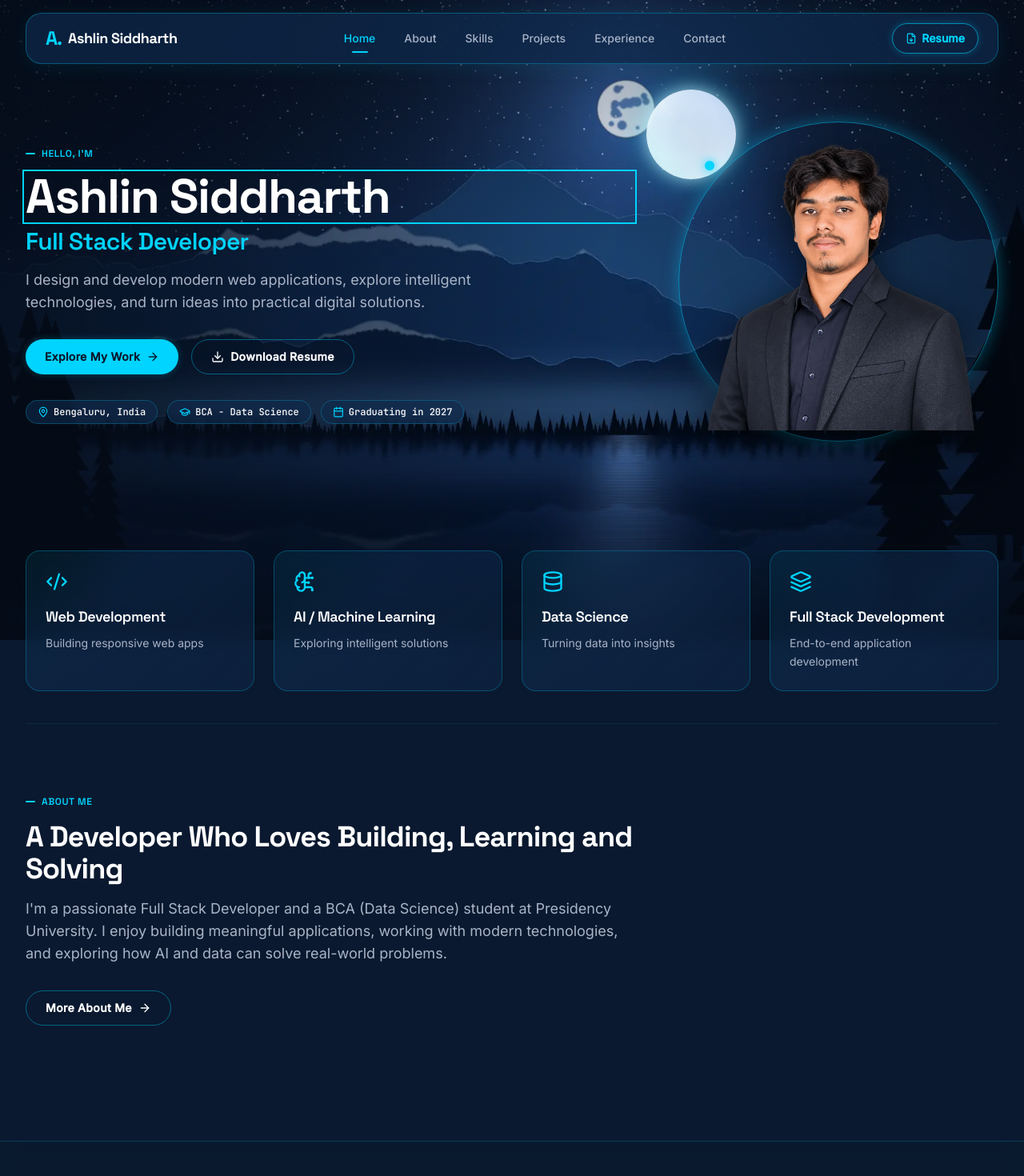
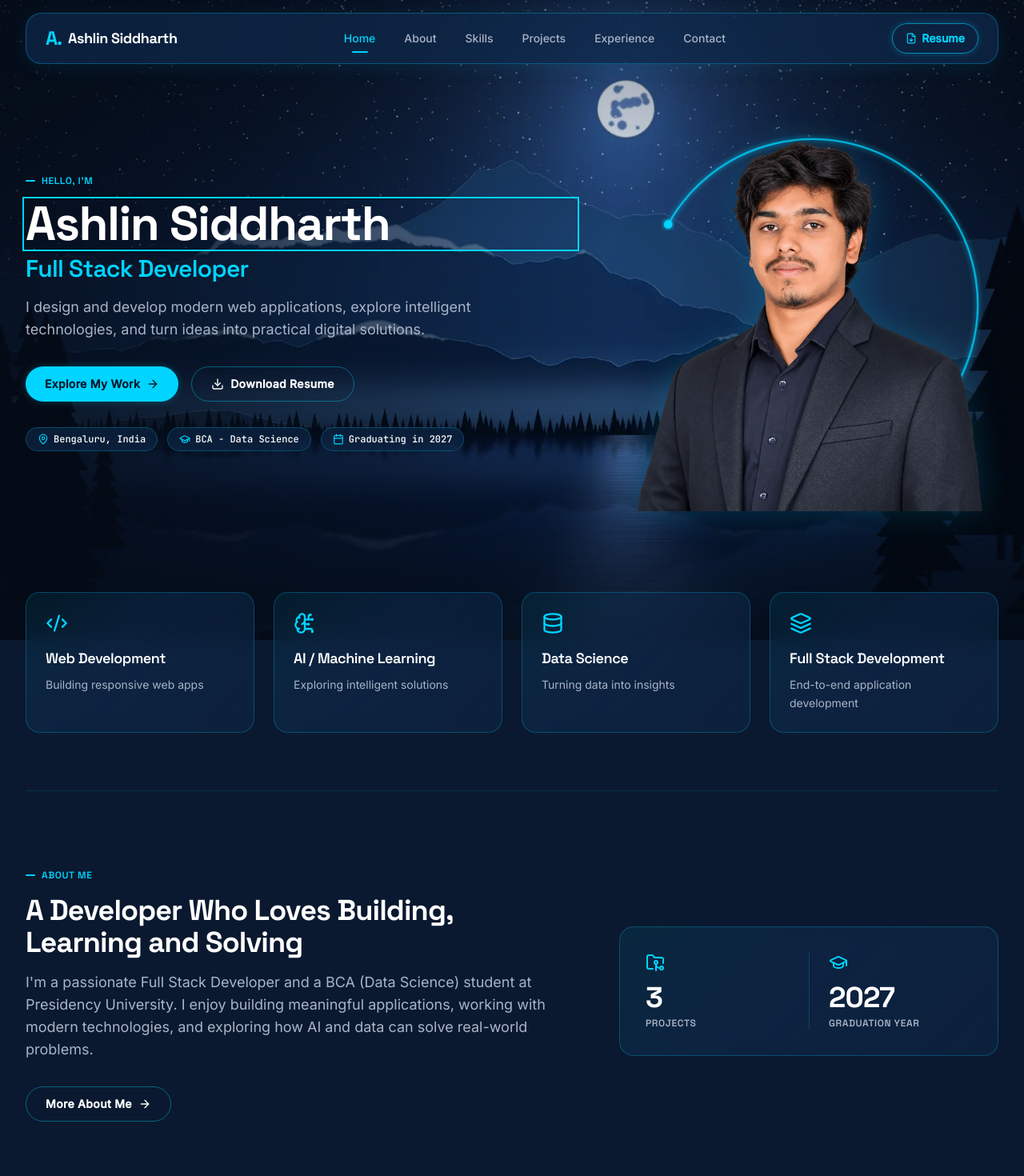
Before and after one commit to ashlinsiddharth/ashlin-portfolio, a React (Vite) app: page / in a window 1280 px wide. Shown: the top 1470 px of the page at 80% size. Built offline with nearby package versions, Linux system fonts and the light colour scheme.

Commit message:
feat(restore): align hero open arc, enlarged portrait and teaser stats

```diff
--- a/src/components/home/AboutTeaser.tsx
+++ b/src/components/home/AboutTeaser.tsx
@@ -1,25 +1,34 @@
 import React from 'react';
-import { ArrowRight } from 'lucide-react';
+import { ArrowRight, FolderGit2, GraduationCap } from 'lucide-react';
 import { Button } from '../ui/Button';
 import { GlassCard } from '../ui/GlassCard';
 import { SectionLabel } from '../ui/SectionLabel';
 import { profile } from '../../data/profile';
+import { projects } from '../../data/projects';
 
 export const AboutTeaser: React.FC = () => {
-  // Filter only verified stats where confirmed === true
-  const confirmedStats = profile.stats.filter((item) => item.confirmed);
-
-  // Requirement: If fewer than 2 confirmed entries exist, do not render the panel at all
-  const shouldRenderStats = confirmedStats.length >= 2;
+  // Two factual derived stats: confirmed projects count from projects.ts and graduation year from profile.ts
+  const stats = [
+    {
+      value: String(projects.length),
+      label: 'Projects',
+      icon: FolderGit2,
+    },
+    {
+      value: profile.graduationYear,
+      label: 'Graduation Year',
+      icon: GraduationCap,
+    },
+  ];
 
   return (
     <section
       aria-labelledby="about-teaser-heading"
-      className="py-12 sm:py-16 lg:py-20 border-t border-brand-cyan/10"
+      className="py-10 sm:py-14 lg:py-18"
     >
-      <div className={`grid grid-cols-1 ${shouldRenderStats ? 'lg:grid-cols-12' : ''} gap-10 lg:gap-16 items-center`}>
+      <div className="grid grid-cols-1 lg:grid-cols-12 gap-8 lg:gap-14 items-center">
         {/* Left Column (About Teaser Narrative) */}
-        <div className={shouldRenderStats ? 'lg:col-span-7' : 'max-w-3xl'}>
+        <div className="lg:col-span-7">
           <SectionLabel text="ABOUT ME" className="mb-4" />
           <h2
             id="about-teaser-heading"
@@ -27,7 +36,7 @@ export const AboutTeaser: React.FC = () => {
           >
             {profile.aboutTeaser.heading}
           </h2>
-          <p className="text-text-muted text-base sm:text-lg leading-relaxed mb-8">
+          <p className="text-text-muted text-base sm:text-lg leading-relaxed mb-8 max-w-2xl">
             {profile.aboutTeaser.paragraph}
           </p>
           <div>
@@ -38,33 +47,32 @@ export const AboutTeaser: React.FC = () => {
           </div>
         </div>
 
-        {/*
-          STATS PANEL DATA INTEGRITY & SUPPRESSION RULE:
-          The stats panel is designed as a GlassCard that renders ONLY entries where 'confirmed' is true.
-          Per project requirements: "If fewer than 2 confirmed entries exist, do not render the panel at all
-          and leave a code comment explaining why."
-          Currently, only 1 confirmed entry exists: ('2027 / Graduation Year').
-          Unconfirmed metrics (e.g. project counts, leadership roles, tech domains) must not be invented.
-          Consequently, 'shouldRenderStats' evaluates to false, and the stats panel below is intentionally omitted.
-        */}
-        {shouldRenderStats && (
-          <div className="lg:col-span-5">
-            <GlassCard opacity="50" className="p-8">
-              <div className="grid grid-cols-2 gap-6">
-                {confirmedStats.map((stat) => (
-                  <div key={stat.label} className="border-l-2 border-brand-cyan/40 pl-4">
-                    <div className="text-3xl font-heading font-bold text-brand-cyan">
+        {/* Right Column (Reference 2-Cell Stats Glass Panel) */}
+        <div className="lg:col-span-5">
+          <GlassCard opacity="50" className="p-6 sm:p-8">
+            <div className="grid grid-cols-2 divide-x divide-brand-cyan/20">
+              {stats.map((stat, idx) => {
+                const IconComponent = stat.icon;
+                return (
+                  <div
+                    key={stat.label}
+                    className={`flex flex-col justify-center ${
+                      idx === 0 ? 'pr-4 sm:pr-6' : 'pl-4 sm:pl-6'
+                    }`}
+                  >
+                    <IconComponent className="h-6 w-6 text-brand-cyan mb-3" aria-hidden="true" />
+                    <div className="text-3xl sm:text-4xl font-heading font-bold text-white tracking-tight">
                       {stat.value}
                     </div>
-                    <div className="text-xs uppercase tracking-wider text-text-muted mt-1 font-mono">
+                    <div className="text-xs uppercase tracking-wider text-text-muted mt-1 font-heading font-medium">
                       {stat.label}
                     </div>
                   </div>
-                ))}
-              </div>
-            </GlassCard>
-          </div>
-        )}
+                );
+              })}
+            </div>
+          </GlassCard>
+        </div>
       </div>
     </section>
   );
--- a/src/components/home/HeroSection.tsx
+++ b/src/components/home/HeroSection.tsx
@@ -11,11 +11,11 @@ export const HeroSection: React.FC = () => {
   return (
     <section
       aria-labelledby="hero-heading"
-      className="relative pt-6 sm:pt-10 lg:pt-16 pb-12 sm:pb-16 lg:pb-24"
+      className="relative pt-4 sm:pt-8 lg:pt-12 pb-6 sm:pb-10 lg:pb-16"
     >
-      <div className="flex flex-col-reverse lg:flex-row items-center justify-between gap-10 lg:gap-14">
+      <div className="flex flex-col-reverse lg:flex-row items-center justify-between gap-8 lg:gap-12">
         {/* Left Column (Hero Content & CTAs) */}
-        <div className="flex-1 text-center lg:text-left">
+        <div className="flex-1 text-center lg:text-left z-10">
           <SectionLabel text="HELLO, I'M" className="mb-4 justify-center lg:justify-start" />
           <h1
             id="hero-heading"
@@ -64,37 +64,55 @@ export const HeroSection: React.FC = () => {
           </div>
         </div>
 
-        {/* Right Column (Portrait + Glowing Cyan Orbital Ring + Decorative Moon) */}
-        <div className="relative flex-shrink-0 flex items-center justify-center">
-          {/* Decorative Moon (Desktop Only, aria-hidden="true") */}
-          <div
-            className="hidden lg:block absolute -top-10 -left-10 w-28 h-28 rounded-full bg-gradient-to-tr from-cyan-100/90 via-sky-50 to-blue-200/90 shadow-[0_0_50px_rgba(0,212,255,0.45),0_0_20px_rgba(255,255,255,0.7)] pointer-events-none select-none z-0"
-            aria-hidden="true"
-          >
-            {/* Crater-like atmospheric gradient */}
-            <div className="absolute inset-0 rounded-full bg-[radial-gradient(circle_at_35%_35%,rgba(140,180,220,0.35)_0%,transparent_45%),radial-gradient(circle_at_65%_65%,rgba(120,160,200,0.3)_0%,transparent_50%)]" />
-          </div>
+        {/* Right Column (Portrait + Glowing Cyan Orbital Open Arc) */}
+        <div className="relative flex-shrink-0 flex items-center justify-center z-10">
+          <div className="relative flex items-center justify-center w-[280px] h-[300px] sm:w-[380px] sm:h-[400px] lg:w-[480px] lg:h-[500px]">
+            {/* Cyan Open Arc with Orbit Dot (aria-hidden="true") */}
+            <svg
+              className="absolute inset-0 w-full h-full pointer-events-none select-none"
+              viewBox="0 0 500 500"
+              fill="none"
+              aria-hidden="true"
+            >
+              <defs>
+                <filter id="arc-glow" x="-20%" y="-20%" width="140%" height="140%">
+                  <feGaussianBlur stdDeviation="3.5" result="blur" />
+                  <feMerge>
+                    <feMergeNode in="blur" />
+                    <feMergeNode in="SourceGraphic" />
+                  </feMerge>
+                </filter>
+              </defs>
+              {/* Glowing Open Arc: covers top & right with gap at lower-left */}
+              <path
+                d="M 70 140 A 215 215 0 1 1 110 400"
+                stroke="#00D4FF"
+                strokeWidth="2.5"
+                strokeOpacity="0.75"
+                strokeLinecap="round"
+                filter="url(#arc-glow)"
+              />
+              {/* Orbit Dot at upper-left end of the arc */}
+              <circle
+                cx="70"
+                cy="140"
+                r="5.5"
+                fill="#00D4FF"
+                filter="url(#arc-glow)"
+              />
+            </svg>
 
-          {/* Cyan Ring with Soft Glow & Orbit Dot */}
-          <div
-            className="relative flex items-center justify-center w-[280px] h-[280px] sm:w-[340px] sm:h-[340px] lg:w-[400px] lg:h-[400px] rounded-full border border-brand-cyan/50 shadow-glow-cyan"
-          >
-            <span
-              className="absolute top-10 left-6 sm:top-12 sm:left-8 w-2.5 h-2.5 sm:w-3 sm:h-3 rounded-full bg-brand-cyan shadow-[0_0_12px_#00D4FF]"
-              aria-hidden="true"
-            />
-
-            {/* Ashlin Siddharth Cutout Portrait */}
-            <picture className="relative z-10 flex items-center justify-center w-[240px] h-[260px] sm:w-[290px] sm:h-[320px] lg:w-[340px] lg:h-[380px]">
+            {/* Ashlin Siddharth Cutout Portrait (head breaks above ring, torso extends down) */}
+            <picture className="relative z-10 flex items-end justify-center w-[260px] h-[320px] sm:w-[350px] sm:h-[430px] lg:w-[440px] lg:h-[530px] -mb-2 sm:-mb-4 lg:-mb-6">
               <source srcSet={portraitWebp} type="image/webp" />
               <img
                 src={portraitImg}
                 alt="Portrait of Ashlin Siddharth"
-                width={380}
-                height={416}
+                width={440}
+                height={530}
                 loading="eager"
                 fetchPriority="high"
-                className="w-full h-full object-contain drop-shadow-[0_12px_24px_rgba(0,0,0,0.6)]"
+                className="w-full h-full object-contain filter drop-shadow-[0_0_20px_rgba(0,212,255,0.18)]"
               />
             </picture>
           </div>
--- a/src/pages/HomePage.tsx
+++ b/src/pages/HomePage.tsx
@@ -10,9 +10,12 @@ export const HomePage: React.FC = () => {
     <div className="w-full">
       <Seo title="Ashlin Siddharth | Full Stack Developer" />
       <HeroSection />
-      <Reveal delayMs={100}>
+      {/* Focus cards sitting in front of portrait with higher z-index */}
+      <Reveal delayMs={100} className="relative z-20">
         <FocusCards />
       </Reveal>
+      {/* Soft hairline divider between focus cards and About teaser */}
+      <div className="w-full h-px bg-brand-cyan/15 my-6 sm:my-8" aria-hidden="true" />
       <Reveal delayMs={150}>
         <AboutTeaser />
       </Reveal>
```
